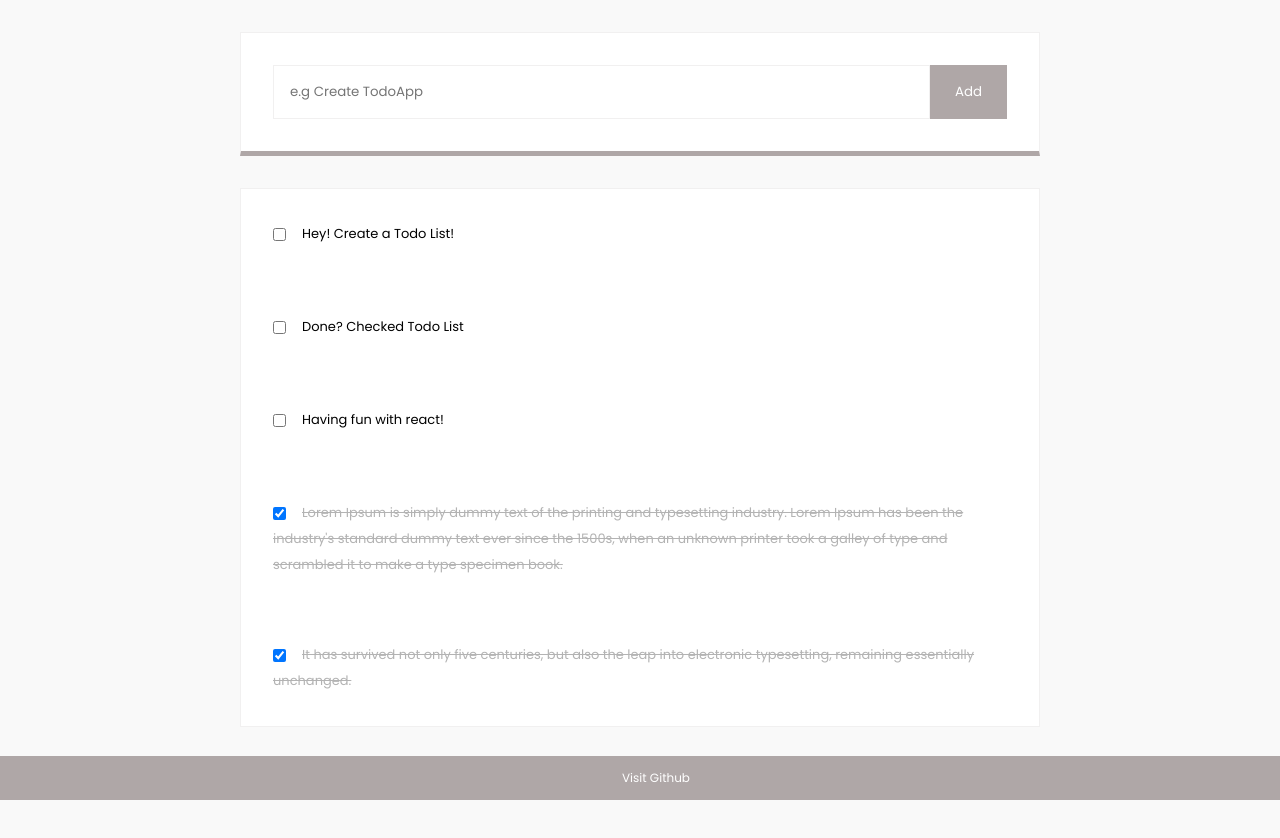
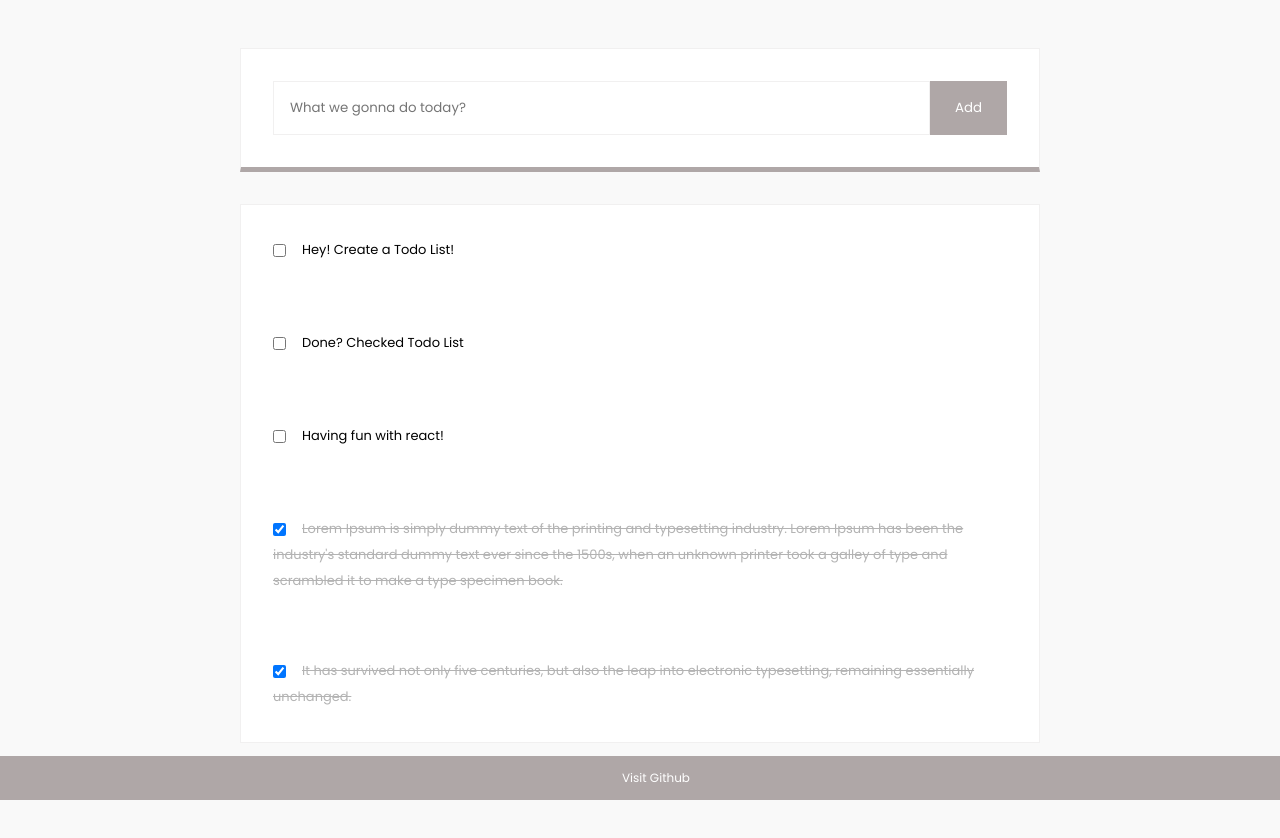
Before and after one commit to kurtobando/simple-todo, a React (Create React App) app: page / in a window 1280 px wide. Shown: the top 838 px of the page. Built offline with nearby package versions, Linux system fonts and the light colour scheme.

Commit message:
improve layout, and placeholder when adding todo

```diff
--- a/src/App.css
+++ b/src/App.css
@@ -15,9 +15,10 @@ button {
 }
 
 .TodoApp {
-    width: 100%;
+    width: 95%;
     max-width: 800px;
     margin: 0 auto;
+    margin-top: 3rem;
     margin-bottom: 100px;
     box-sizing: border-box;
 }
@@ -26,7 +27,7 @@ button {
     display: flex;
     justify-content: space-between;
     padding: 2rem;
-    margin-top: 2rem;
+    /* margin-top: 2rem; */
     margin-bottom: 2rem;
     background-color: #fff;
     border: 1px solid #f1f0f0;
@@ -86,6 +87,7 @@ button {
     width: 100%;
     font-size: 13px;
     line-height: 2;
+    word-wrap: break-word;
 }
 
 .TodoApp__list li button {
@@ -119,6 +121,10 @@ button {
 }
 
 .TodoApp__notice {
+    position: fixed;
+    top: 0;
+    left: 0;
+    width: 100%;
     text-align: center;
     background-color: #deb887;
     color: white;
--- a/src/component/TodoForm.js
+++ b/src/component/TodoForm.js
@@ -10,7 +10,7 @@ function TodoForm(props) {
         <form className="TodoApp__form" onSubmit={onsubmit}>
             <input
                 type="text"
-                placeholder="e.g Create TodoApp"
+                placeholder="What we gonna do today?"
                 name="todoFormInput"
                 onChange={onchange}
                 value={value}
```
